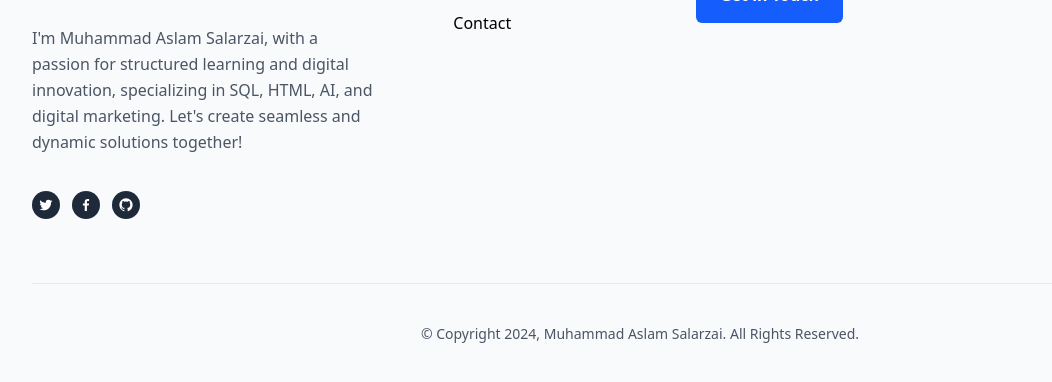
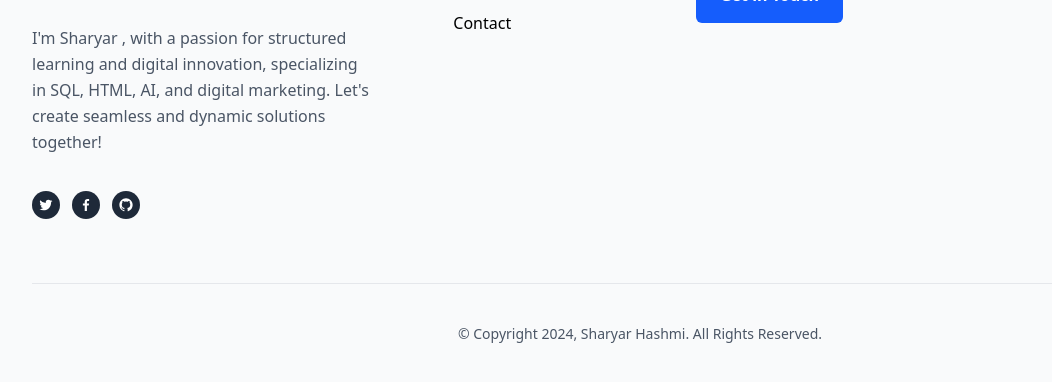
Before and after one commit to SharyarHashmi/portfolio, a plain HTML site: page index.html in a window 1280 px wide. Shown: the part 6439-6821 px from the top of the page, without its empty margins (0-1052 px from the left). Drawn offline with nearby package versions, Linux system fonts and the light colour scheme.

Commit message:
Update index.html

```diff
--- a/index.html
+++ b/index.html
@@ -431,7 +431,7 @@
                 <img src="https://img.freepik.com/premium-vector/mas-initial-lettering-logo_959352-190.jpg" alt="MAS Logo"
                                  style="width: 150px; height: 150px;" />
 
-                <p class="mt-7 text-base leading-relaxed text-gray-600">I'm Muhammad Aslam Salarzai, with a passion for structured learning and digital innovation, specializing in SQL, HTML, AI, and digital marketing. Let's create seamless and dynamic solutions together!</p>
+                <p class="mt-7 text-base leading-relaxed text-gray-600">I'm Sharyar , with a passion for structured learning and digital innovation, specializing in SQL, HTML, AI, and digital marketing. Let's create seamless and dynamic solutions together!</p>
 
                 <ul class="mt-9 flex items-center space-x-3">
                     <li>
@@ -489,7 +489,7 @@
 
         <hr class="mb-10 mt-16 border-gray-200" />
 
-        <p class="text-center text-sm text-gray-600">© Copyright 2024, Muhammad Aslam Salarzai. All Rights Reserved.</p>
+        <p class="text-center text-sm text-gray-600">© Copyright 2024, Sharyar Hashmi. All Rights Reserved.</p>
     </div>
 </footer>
 </body>
```
